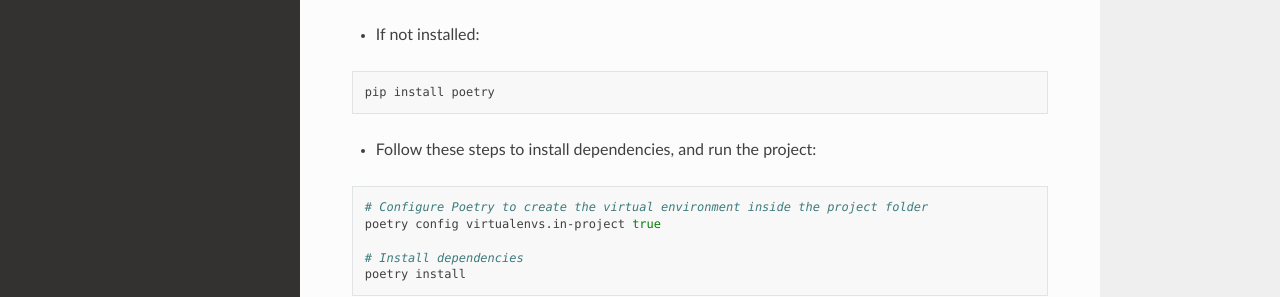
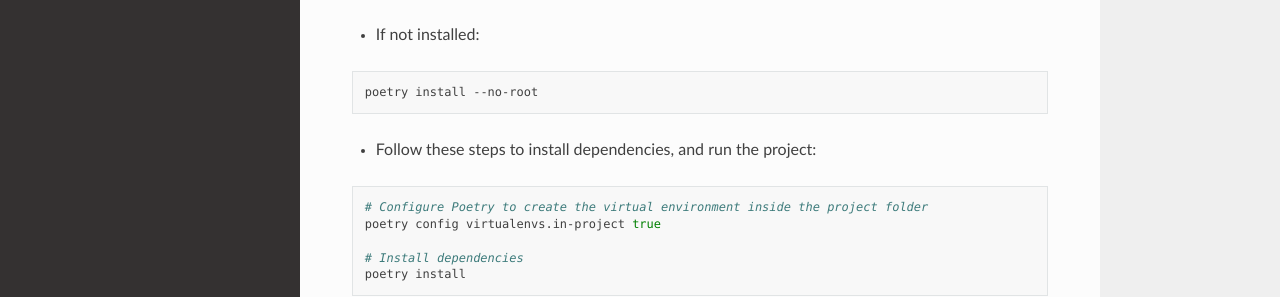
Before and after one commit to Brayan-CVR/Python-project-template, a Sphinx documentation site: the page built from docs/source/getting_started.md, in a window 1280 px wide and 900 px high. Shown: the part 453-750 px from the top of the window. Built offline with Sphinx 7.4.7 and the Read the Docs theme 3.1.0, drawn with Linux system fonts in a browser that asks for light colours.

Commit message:
Update getting starter comand

````diff
--- a/docs/source/getting_started.md
+++ b/docs/source/getting_started.md
@@ -17,7 +17,7 @@ poetry --version
 - If not installed:
 
 ```bash
-pip install poetry
+poetry install --no-root
 ```
 
 - Follow these steps to install dependencies, and run the project:
````
Also changed, not shown: 5 other files.
